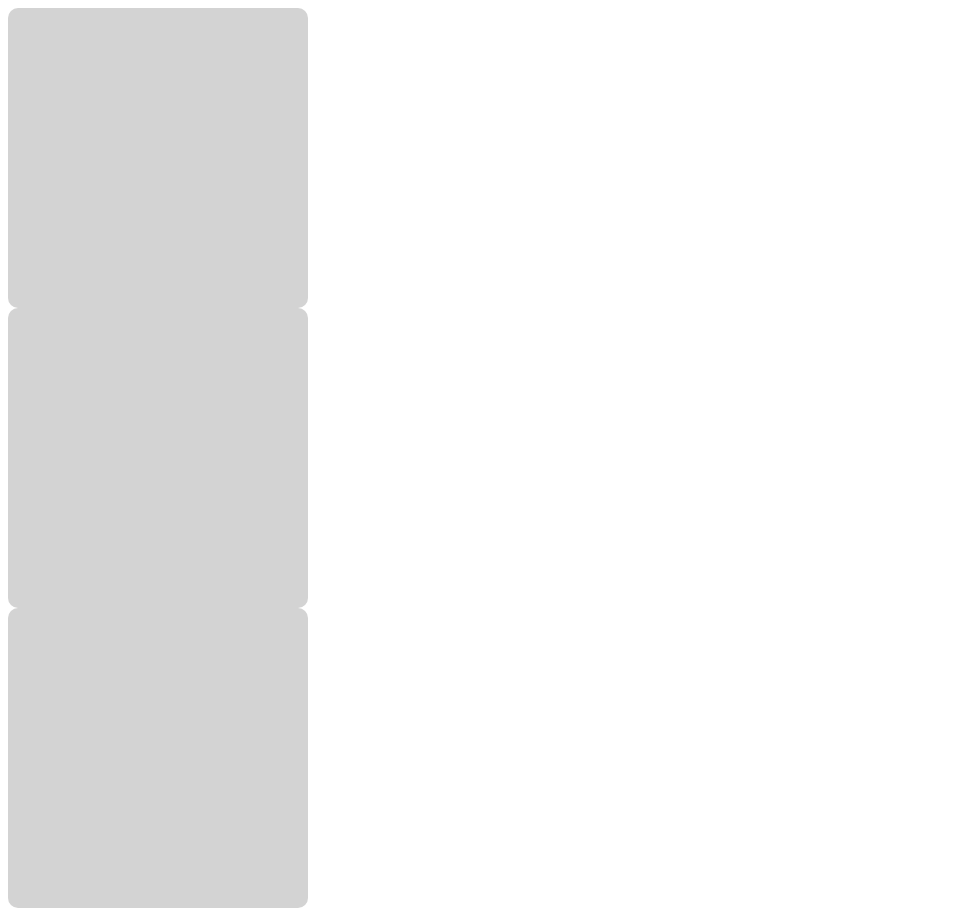
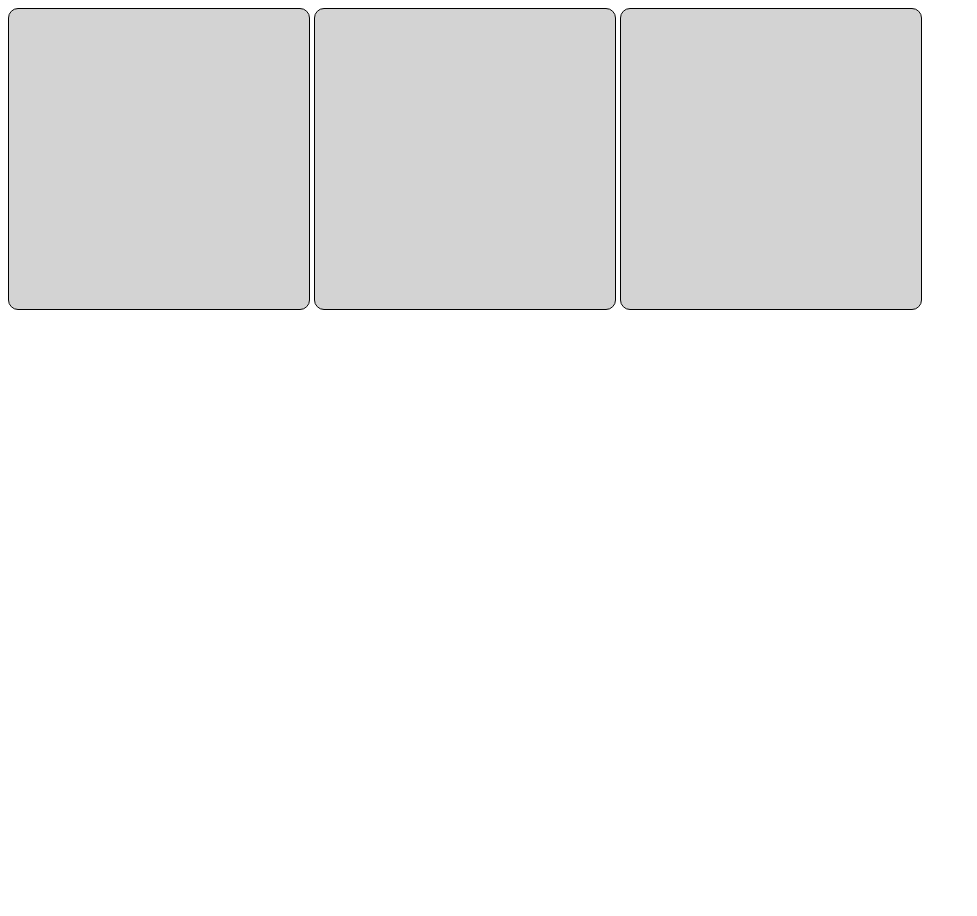
Before and after one commit to analuizacandida/HTML-CSS, a plain HTML site: page 022/index.html in a window 1280 px wide. Shown: the whole page, without its empty margins (0-977 px from the left). After the commit the page ends 800 px from the top, so only its background shows below. Drawn offline with Linux system fonts and the light colour scheme.

Commit message:
Update index.html
atualizei

```diff
--- a/022/index.html
+++ b/022/index.html
@@ -7,11 +7,10 @@
     <title>Teste de imagem de fundo</title>
     <style>
         div.quadrado {
-            display:
-            border: 1px solid black;
-            border-radius: 10px;
-            background-color: lightgrey;
-
+            display: inline-block;
+            border: 1px solid black ;
+            border-radius: 10px ;
+            background-color:lightgrey ;
             width: 300px;
             height: 300px;
         }
```
